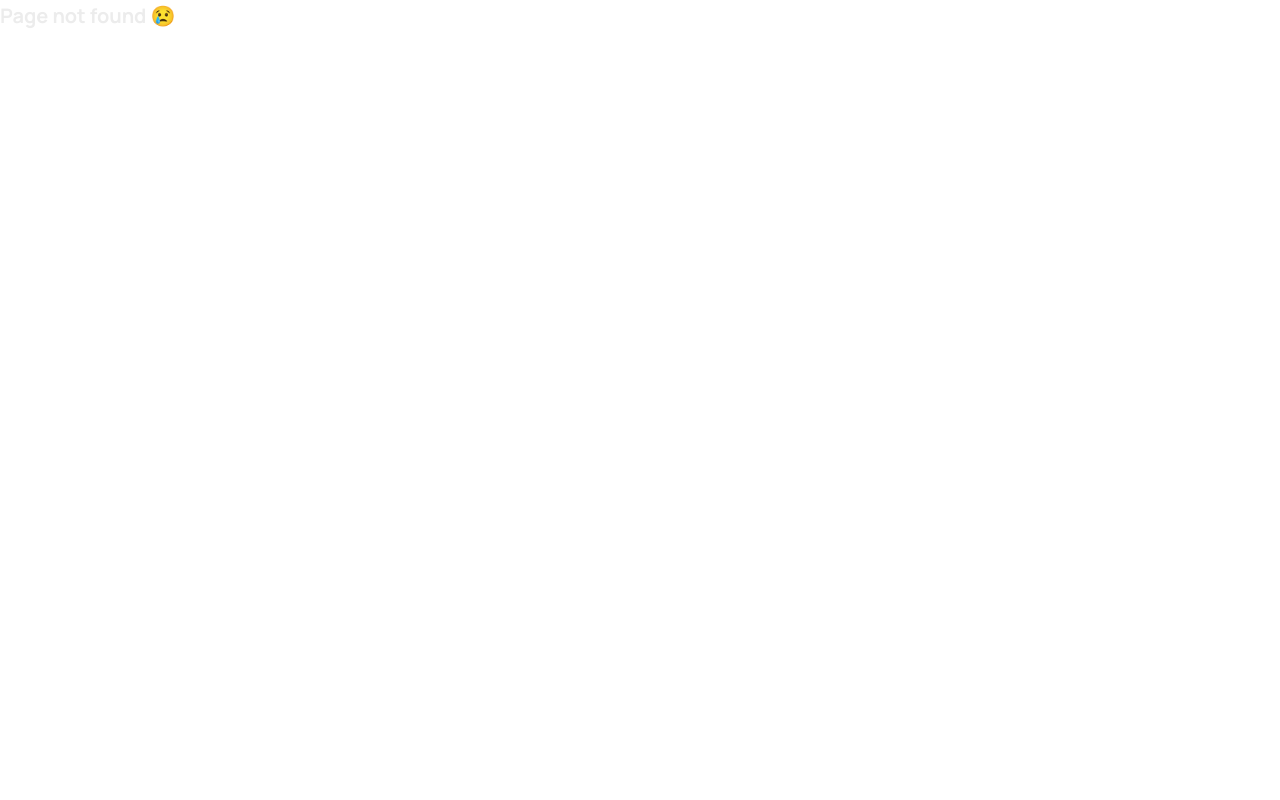
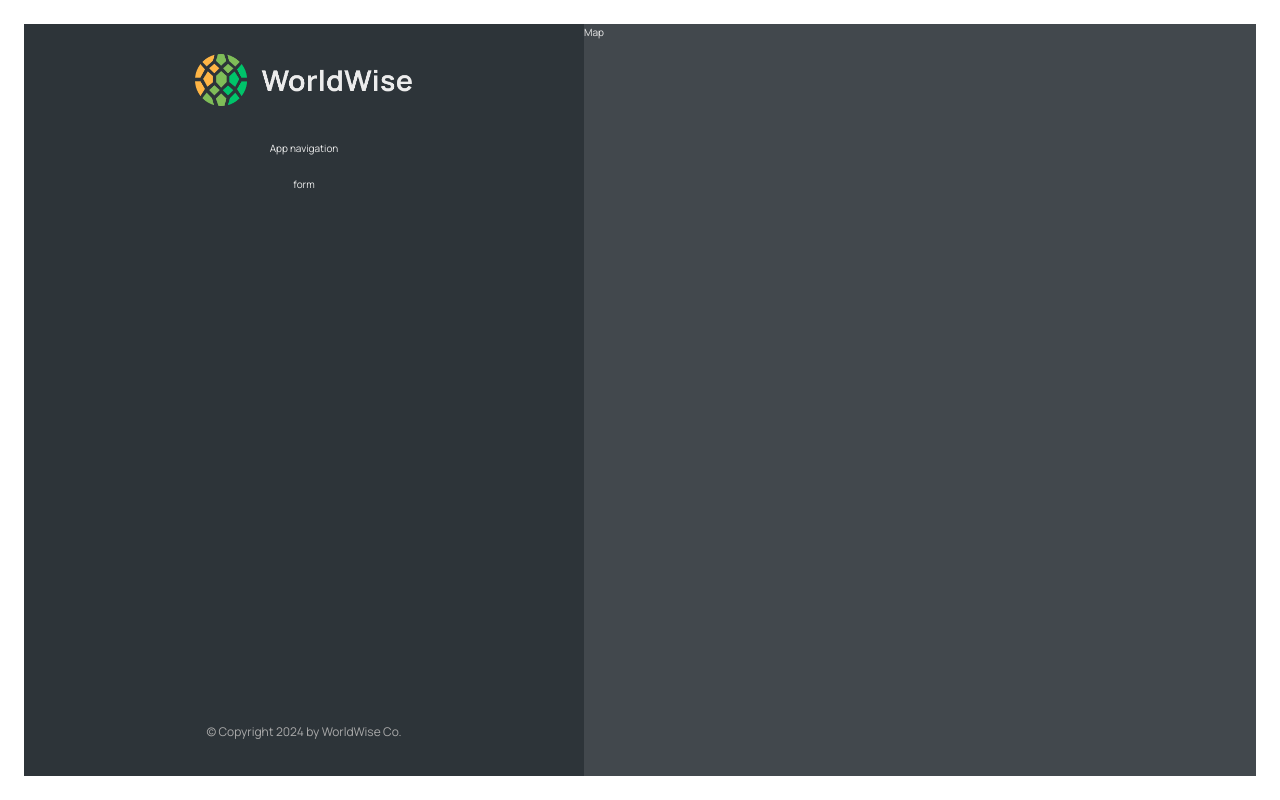
Before and after one commit to wbdvlpmnt/React_worldwise, a React (Vite) app: page /app/form in a window 1280 px wide. Before the commit this address had no page. Built offline with nearby package versions, Linux system fonts and the light colour scheme.

Commit message:
using nested routes

```diff
--- a/src/App.jsx
+++ b/src/App.jsx
@@ -10,10 +10,15 @@
   return (
     <BrowserRouter>
       <Routes>
-        <Route path="/" element={<Homepage />} />
+        <Route index element={<Homepage />} />
         <Route path="/product" element={<Product />} />
         <Route path="/pricing" element={<Pricing />} />
-        <Route path="/app" element={<AppLayout />} />
+        <Route path="/app" element={<AppLayout />}>
+          <Route index element={<p>list of cities</p>} />
+          <Route path="cities" element={<p>list of cities</p>} />
+          <Route path="countries" element={<p>lcountries</p>} />
+          <Route path="form" element={<p>form</p>} />
+        </Route>
         <Route path="/login" element={<Login />} />
         <Route path="*" element={<PageNotFound />} />
       </Routes>
--- a/src/components/SideBar.jsx
+++ b/src/components/SideBar.jsx
@@ -1,13 +1,14 @@
 import styles from "./Sidebar.module.css";
 import Logo from "./Logo";
 import AppNav from "./AppNav";
+import { Outlet } from "react-router-dom";
 
 export default function SideBar() {
   return (
     <div className={styles.sidebar}>
       <Logo />
       <AppNav />
-      <p>List of cities</p>
+      <Outlet />
       <footer className={styles.footer}>
         <p className={styles.copyright}>
           &copy; Copyright {new Date().getFullYear()} by WorldWise Co.
```
